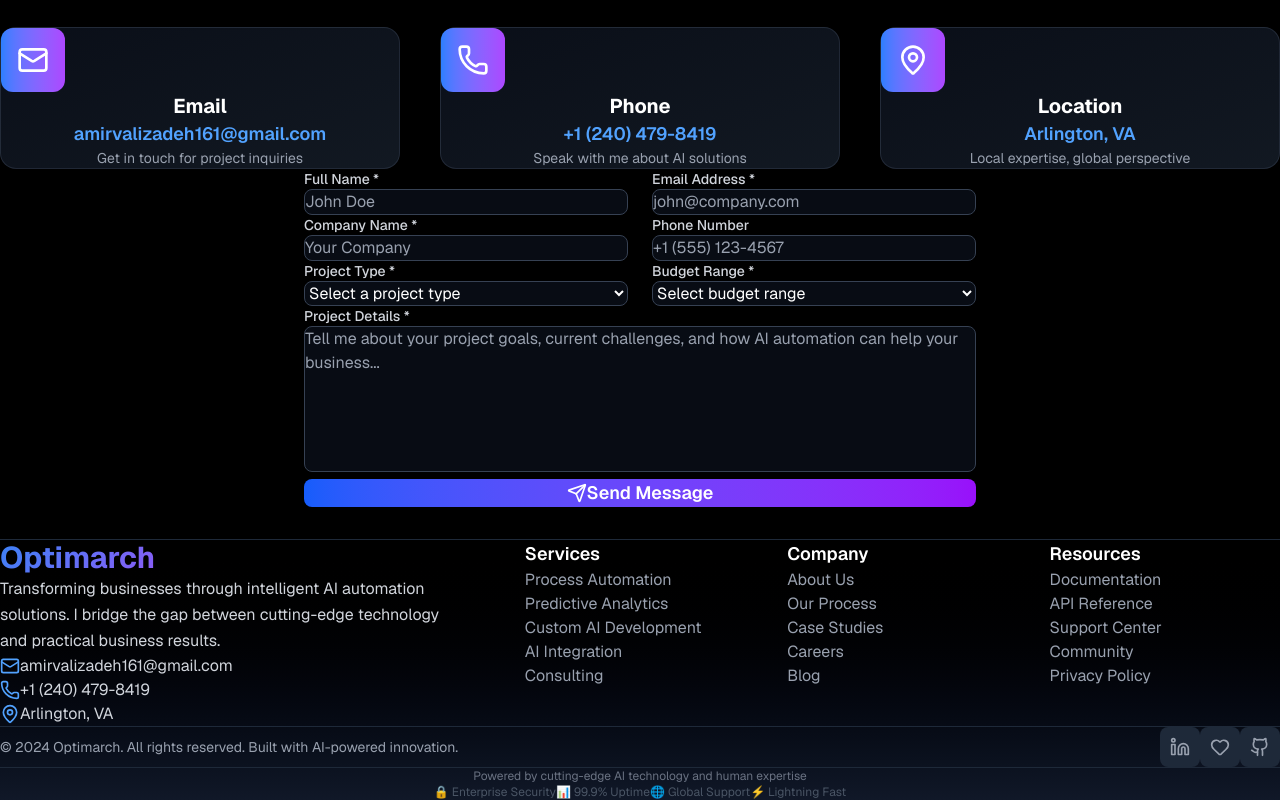
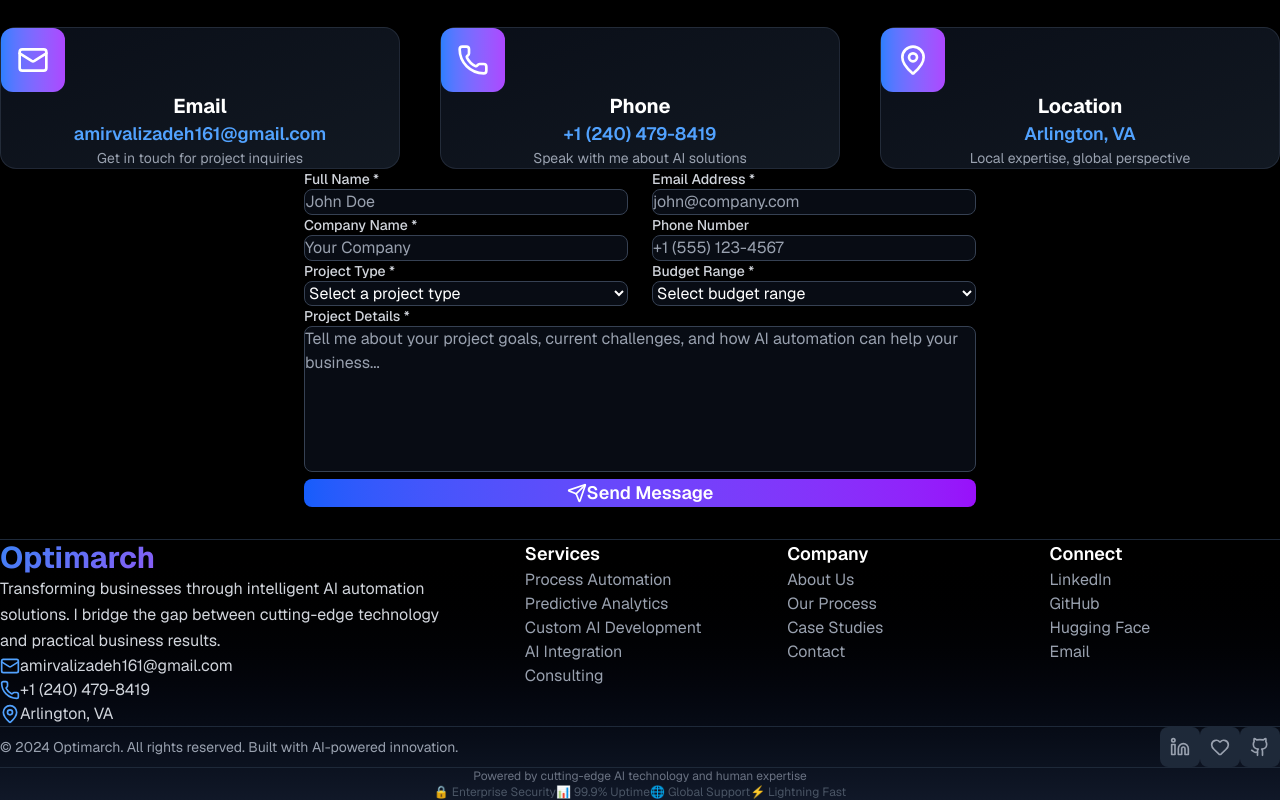
Before and after one commit to vitalune/optimarch-v2, a Next.js app: page / in a window 1280 px wide. Shown: the part 4787-5587 px from the top of the page. Built offline with nearby package versions, Linux system fonts and the light colour scheme.

Commit message:
fix: update footer links for improved navigation and add target attributes for external links

```diff
--- a/src/components/ui/Footer.tsx
+++ b/src/components/ui/Footer.tsx
@@ -26,19 +26,17 @@ const footerSections = [
     links: [
       { label: 'About Us', href: '#about' },
       { label: 'Our Process', href: '#process' },
-      { label: 'Case Studies', href: '#benefits' },
-      { label: 'Careers', href: '#' },
-      { label: 'Blog', href: '#' },
+      { label: 'Case Studies', href: 'https://marketingassets.microsoft.com/gdc/gdcflXNT6/original' },
+      { label: 'Contact', href: '#contact' },
     ]
   },
   {
-    title: 'Resources',
+    title: 'Connect',
     links: [
-      { label: 'Documentation', href: '#' },
-      { label: 'API Reference', href: '#' },
-      { label: 'Support Center', href: '#' },
-      { label: 'Community', href: '#' },
-      { label: 'Privacy Policy', href: '#' },
+      { label: 'LinkedIn', href: 'https://linkedin.com/in/amir-valizadeh104' },
+      { label: 'GitHub', href: 'https://github.com/vitalune' },
+      { label: 'Hugging Face', href: 'https://huggingface.co/vitalune' },
+      { label: 'Email', href: 'mailto:amirvalizadeh161@gmail.com' },
     ]
   }
 ]
@@ -95,10 +93,12 @@ export default function Footer() {
                     <li key={link.label}>
                       <a
                         href={link.href}
+                        target={link.href.startsWith('http') ? '_blank' : '_self'}
+                        rel={link.href.startsWith('http') ? 'noopener noreferrer' : undefined}
                         className="text-gray-400 hover:text-blue-400 transition-colors duration-200 flex items-center group"
                       >
                         {link.label}
-                        {link.href === '#' && (
+                        {link.href.startsWith('http') && (
                           <ExternalLink className="w-3 h-3 ml-1 opacity-0 group-hover:opacity-100 transition-opacity" />
                         )}
                       </a>
@@ -133,6 +133,8 @@ export default function Footer() {
                 <motion.a
                   key={social.label}
                   href={social.href}
+                  target="_blank"
+                  rel="noopener noreferrer"
                   whileHover={{ scale: 1.1, y: -2 }}
                   whileTap={{ scale: 0.9 }}
                   className="w-10 h-10 bg-gray-800 rounded-lg flex items-center justify-center text-gray-400 hover:text-white hover:bg-blue-600 transition-all duration-300"
```
